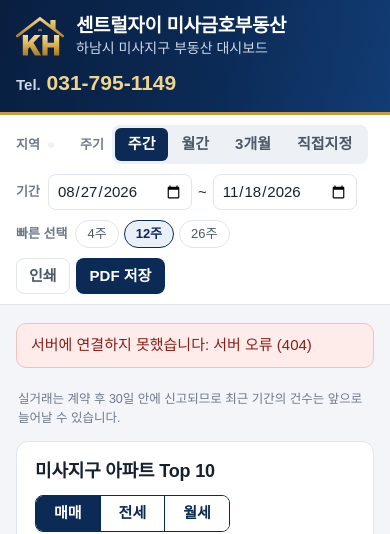
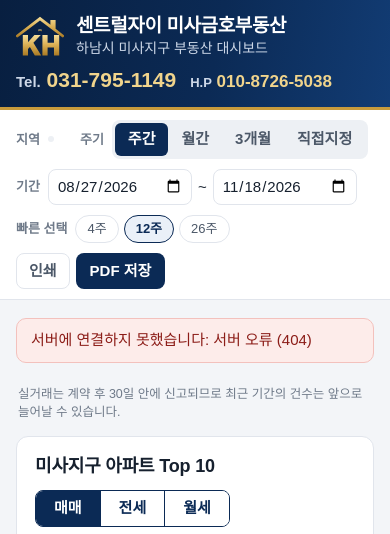
Before and after one commit to hong0229/misa-realty-dashboard, a plain HTML site: page public/index.html in a window 390 px wide. Shown: the top 534 px of the page. Drawn offline with Linux system fonts and the light colour scheme; no server answers; a web font is replaced by a local one.

Commit message:
대시보드에 사무소 휴대폰 번호 표시
Co-Authored-By: Claude Opus 5.5 <noreply@anthropic.com>

```diff
--- a/data/office.json
+++ b/data/office.json
@@ -3,5 +3,6 @@
   "ceo": "홍종남",
   "regNo": "제41450-2024-00037호",
   "tel": "031-795-1149",
-  "address": "경기 하남시 미사강변대로 95-2 센트럴자이상가 104호"
+  "address": "경기 하남시 미사강변대로 95-2 센트럴자이상가 104호",
+  "mobile": "010-8726-5038"
 }
--- a/docs/style.css
+++ b/docs/style.css
@@ -41,7 +41,10 @@ ol, ul { list-style: none; }
 .brand-title { color: #fff; font-size: 24px; font-weight: 800; letter-spacing: -.02em; line-height: 1.25; }
 .brand-sub { color: #cdd8e8; font-size: 14px; }
 .brand-office { color: #f0d48c; font-size: 13px; font-weight: 600; }
-.brand-tel { margin-left: auto; color: #f0d48c; font-size: 26px; font-weight: 800; text-decoration: none; white-space: nowrap; font-variant-numeric: tabular-nums; }
+.brand-contact { margin-left: auto; display: flex; flex-direction: column; align-items: flex-end; line-height: 1.25; }
+.brand-mobile { color: #f0d48c; font-size: 18px; font-weight: 700; text-decoration: none; white-space: nowrap; font-variant-numeric: tabular-nums; }
+.brand-mobile span { font-size: 13px; font-weight: 600; color: #cdd8e8; }
+.brand-tel { color: #f0d48c; font-size: 26px; font-weight: 800; text-decoration: none; white-space: nowrap; font-variant-numeric: tabular-nums; }
 .brand-tel span { font-size: 15px; font-weight: 600; color: #cdd8e8; }
 
 /* 조회 조건 */
@@ -281,7 +284,9 @@ dialog::backdrop { background: rgba(8, 20, 40, .5); }
   .brand-in { flex-wrap: wrap; gap: 8px 12px; }
   .logo { width: 48px; height: auto; }
   .brand-title { font-size: 19px; }
-  .brand-tel { margin-left: 0; width: 100%; font-size: 21px; }
+  .brand-contact { margin-left: 0; width: 100%; flex-direction: row; flex-wrap: wrap; align-items: baseline; gap: 2px 14px; }
+  .brand-tel { font-size: 21px; }
+  .brand-mobile { font-size: 17px; }
   .filters { position: static; }
   .field { flex-wrap: wrap; }
   .report-actions { margin-left: 0; }
--- a/public/index.html
+++ b/public/index.html
@@ -18,7 +18,10 @@
       <div class="brand-sub">하남시 미사지구 부동산 대시보드</div>
       <div class="brand-office" id="brandOffice"></div>
     </div>
-    <a class="brand-tel" href="tel:0317951149"><span>Tel.</span> 031-795-1149</a>
+    <div class="brand-contact">
+      <a class="brand-tel" href="tel:0317951149"><span>Tel.</span> 031-795-1149</a>
+      <a class="brand-mobile" href="tel:01087265038"><span>H.P</span> 010-8726-5038</a>
+    </div>
   </div>
 </header>
 
@@ -144,7 +147,7 @@
 <footer class="footer">
   <div class="footer-in">
     <div>
-      <strong id="footOfficeName">센트럴자이 미사금호공인중개사사무소</strong> · Tel. 031-795-1149<br>
+      <strong id="footOfficeName">센트럴자이 미사금호공인중개사사무소</strong> · Tel. 031-795-1149 · H.P 010-8726-5038<br>
       <span id="footOffice">경기 하남시 미사강변대로 95-2 센트럴자이상가 104호</span>
     </div>
     <div class="sources">
--- a/public/style.css
+++ b/public/style.css
@@ -41,7 +41,10 @@ ol, ul { list-style: none; }
 .brand-title { color: #fff; font-size: 24px; font-weight: 800; letter-spacing: -.02em; line-height: 1.25; }
 .brand-sub { color: #cdd8e8; font-size: 14px; }
 .brand-office { color: #f0d48c; font-size: 13px; font-weight: 600; }
-.brand-tel { margin-left: auto; color: #f0d48c; font-size: 26px; font-weight: 800; text-decoration: none; white-space: nowrap; font-variant-numeric: tabular-nums; }
+.brand-contact { margin-left: auto; display: flex; flex-direction: column; align-items: flex-end; line-height: 1.25; }
+.brand-mobile { color: #f0d48c; font-size: 18px; font-weight: 700; text-decoration: none; white-space: nowrap; font-variant-numeric: tabular-nums; }
+.brand-mobile span { font-size: 13px; font-weight: 600; color: #cdd8e8; }
+.brand-tel { color: #f0d48c; font-size: 26px; font-weight: 800; text-decoration: none; white-space: nowrap; font-variant-numeric: tabular-nums; }
 .brand-tel span { font-size: 15px; font-weight: 600; color: #cdd8e8; }
 
 /* 조회 조건 */
@@ -281,7 +284,9 @@ dialog::backdrop { background: rgba(8, 20, 40, .5); }
   .brand-in { flex-wrap: wrap; gap: 8px 12px; }
   .logo { width: 48px; height: auto; }
   .brand-title { font-size: 19px; }
-  .brand-tel { margin-left: 0; width: 100%; font-size: 21px; }
+  .brand-contact { margin-left: 0; width: 100%; flex-direction: row; flex-wrap: wrap; align-items: baseline; gap: 2px 14px; }
+  .brand-tel { font-size: 21px; }
+  .brand-mobile { font-size: 17px; }
   .filters { position: static; }
   .field { flex-wrap: wrap; }
   .report-actions { margin-left: 0; }
```
Also changed, not shown: docs/data/meta.json (+1 -1 lines), docs/index.html (+9 -6 lines).
